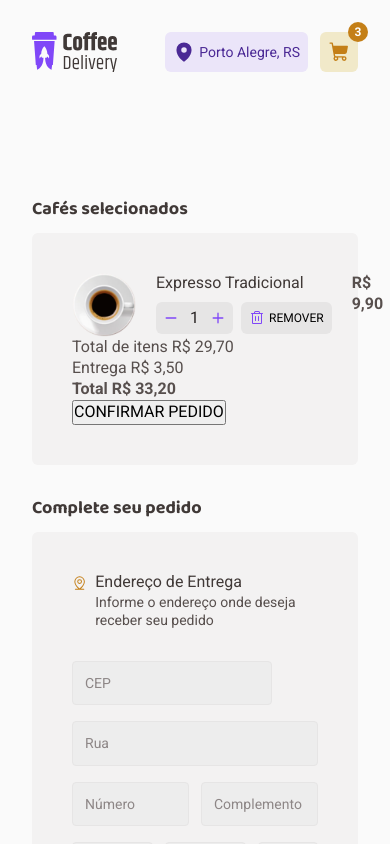
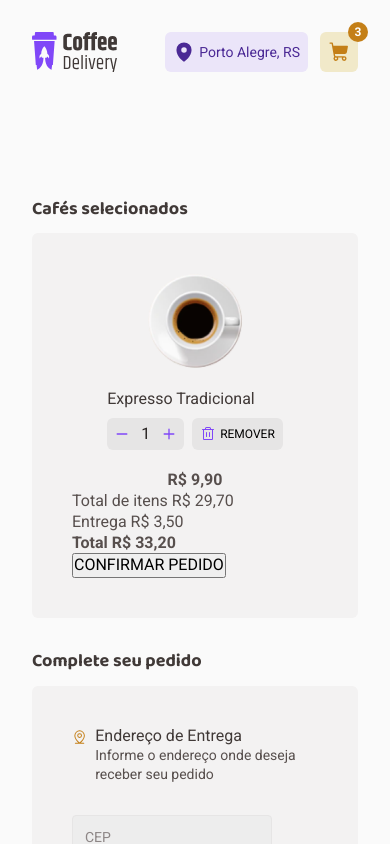
Before and after one commit to guipmdev/coffee-delivery, a React (Vite) app: page /checkout in a window 390 px wide. Shown: the top 844 px of the page. Built offline with nearby package versions, Linux system fonts and the light colour scheme.

Commit message:
style: improve responsive design in CoffeeCard component

```diff
--- a/src/pages/Checkout/components/CoffeeCard/styles.ts
+++ b/src/pages/Checkout/components/CoffeeCard/styles.ts
@@ -7,8 +7,9 @@ export const CoffeeCardContainer = styled.li`
   list-style: none;
 
   img {
-    width: 64px;
-    height: auto;
+    width: 100%;
+    max-width: 64px;
+    max-height: auto;
   }
 
   .info {
@@ -52,4 +53,14 @@ export const CoffeeCardContainer = styled.li`
     justify-self: flex-end;
     font: ${(props) => props.theme['text-m-bold']};
   }
+
+  @media (max-width: 425px) {
+    display: flex;
+    flex-direction: column;
+    align-items: center;
+
+    img {
+      max-width: 96px;
+    }
+  }
 `
```
